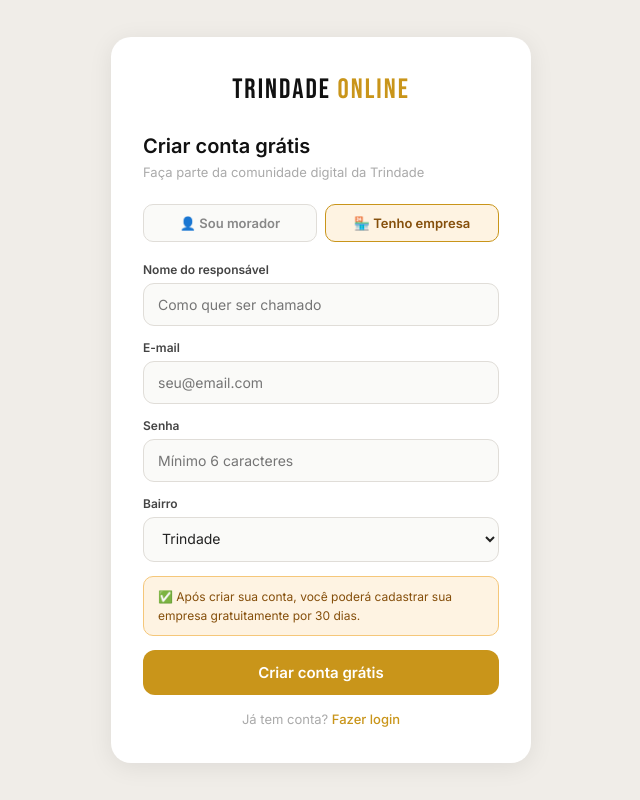
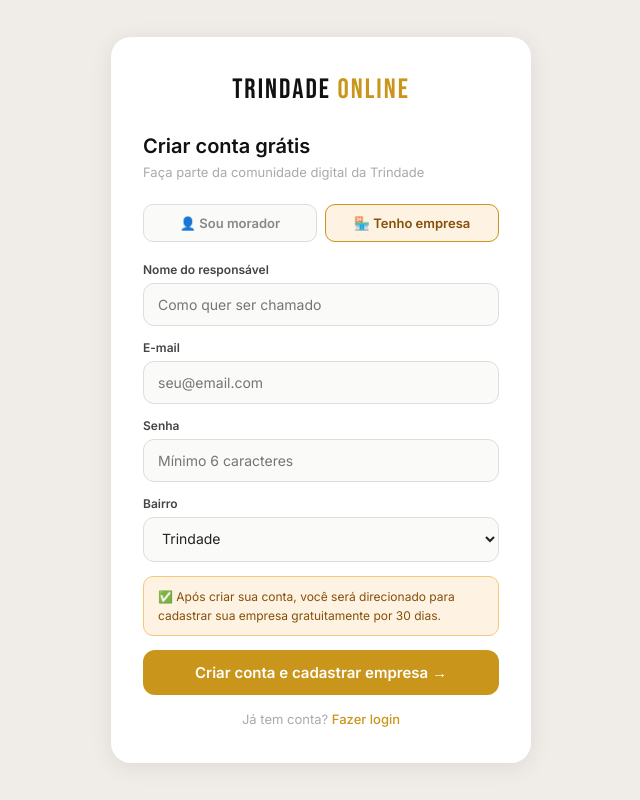
Before and after one commit to trindadeonline01-debug/SiteTrindadeOnline, a Next.js app: page /cadastro in a window 1280 px wide. Both pictures are taken after a click on the button "🏪 Tenho empresa". Shown: the whole page, without its empty margins (319-959 px from the left). Built offline with nearby package versions, Linux system fonts and the light colour scheme; no server answers.

Commit message:
cadastro: redireciona lojista para cadastrar empresa

```diff
--- a/src/app/cadastro/page.tsx
+++ b/src/app/cadastro/page.tsx
@@ -20,13 +20,13 @@ function CadastroForm() {
   async function handleCadastro(e: React.FormEvent) {
     e.preventDefault()
     setErro('')
-    setLoading(true)
 
     if (senha.length < 6) {
       setErro('A senha precisa ter pelo menos 6 caracteres.')
-      setLoading(false)
       return
     }
+
+    setLoading(true)
 
     const { error } = await supabase.auth.signUp({
       email,
@@ -46,6 +46,13 @@ function CadastroForm() {
       } else {
         setErro('Erro ao criar conta. Tente novamente.')
       }
+      setLoading(false)
+      return
+    }
+
+    // Se for empresa, redireciona para cadastrar a empresa
+    if (tipo === 'empresa') {
+      window.location.href = '/empresa/cadastrar'
     } else {
       setOk(true)
     }
@@ -58,11 +65,10 @@ function CadastroForm() {
         <div style={{ fontSize: 48, marginBottom: 16 }}>🎉</div>
         <div style={{ fontSize: 20, fontWeight: 700, color: '#111', marginBottom: 8 }}>Conta criada!</div>
         <div style={{ fontSize: 13, color: '#888', lineHeight: 1.7, marginBottom: 24 }}>
-          Enviamos um e-mail de confirmação para <strong>{email}</strong>.<br/>
-          Confirme seu e-mail e depois faça o login.
+          Bem-vindo ao Trindade Online, <strong>{nome}</strong>!
         </div>
-        <a href="/login" style={{ background: '#C9951A', color: '#fff', padding: '12px 28px', borderRadius: 12, fontSize: 14, fontWeight: 600, textDecoration: 'none', display: 'inline-block' }}>
-          Ir para o login →
+        <a href="/" style={{ background: '#C9951A', color: '#fff', padding: '12px 28px', borderRadius: 12, fontSize: 14, fontWeight: 600, textDecoration: 'none', display: 'inline-block' }}>
+          Explorar o Guia →
         </a>
       </div>
     )
@@ -144,19 +150,18 @@ function CadastroForm() {
 
       {tipo === 'empresa' && (
         <div style={{ background: '#FEF3E2', border: '0.5px solid #F5C77A', borderRadius: 10, padding: '10px 14px', marginBottom: 14, fontSize: 12, color: '#854F0B', lineHeight: 1.6 }}>
-          ✅ Após criar sua conta, você poderá cadastrar sua empresa gratuitamente por 30 dias.
+          ✅ Após criar sua conta, você será direcionado para cadastrar sua empresa gratuitamente por 30 dias.
         </div>
       )}
 
       {erro && <div className="erro-msg">⚠️ {erro}</div>}
 
       <button className="btn-primary" type="submit" disabled={loading}>
-        {loading ? 'Criando conta...' : 'Criar conta grátis'}
+        {loading ? 'Criando conta...' : tipo === 'empresa' ? 'Criar conta e cadastrar empresa →' : 'Criar conta grátis'}
       </button>
 
       <div className="auth-footer">
-        Já tem conta?{' '}
-        <a href="/login">Fazer login</a>
+        Já tem conta? <a href="/login">Fazer login</a>
       </div>
     </form>
   )
```
